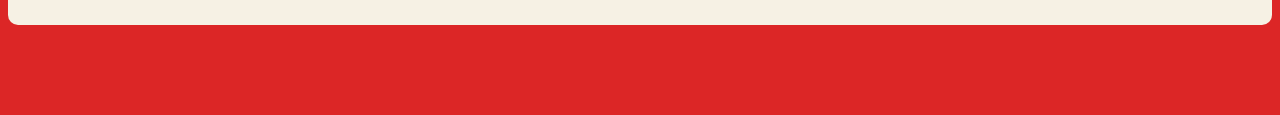
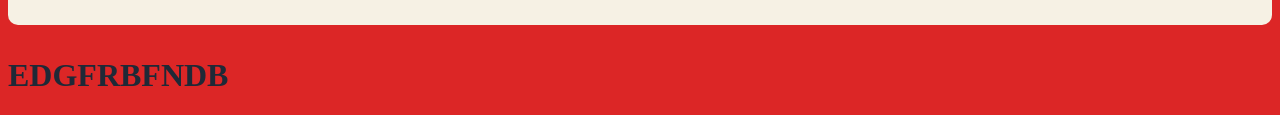
Before and after one commit to Damienr2212/Project_Pokedex_WEBDEV, a plain HTML site: page detail_bulbizare.html in a window 1280 px wide. Shown: the part 1153-1268 px from the top of the page. Before the commit the page ends 1210 px from the top, so only its background shows below. Drawn offline with Linux system fonts and the light colour scheme.

Commit message:
TEST NOLAN

```diff
--- a/detail_bulbizare.html
+++ b/detail_bulbizare.html
@@ -148,5 +148,7 @@
 
     </div>
 
+    <h1>EDGFRBFNDB</h1>
+
 </body>
 </html>
```
